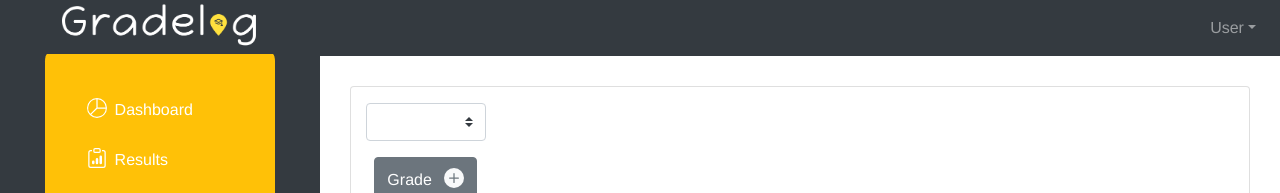
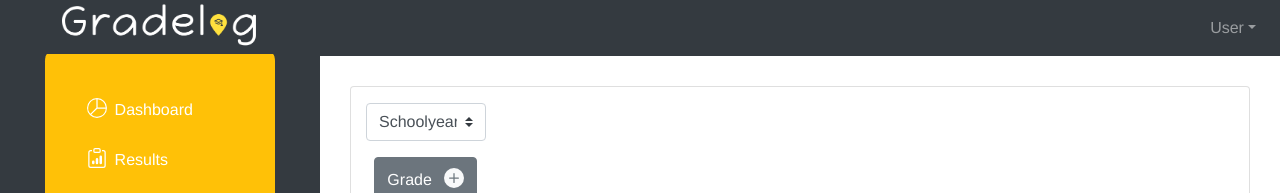
Before and after one commit to N3RDCLASH/gradelog, a Vue app: page /results/grades in a window 1280 px wide. Shown: the top 193 px of the page. Built offline with nearby package versions, Linux system fonts and the light colour scheme; no server answers; the database is empty; sample sign-in values are in the browser's storage.

Commit message:
added todo for grades

```diff
--- a/src/views/Grades/Grades.vue
+++ b/src/views/Grades/Grades.vue
@@ -39,8 +39,15 @@ export default {
   data() {
     return {
       errors: [],
-      schoolyears: [],
-      selectedSchoolyear: "",
+      schoolyears: [
+        {
+          value: null,
+          text: "Schoolyear",
+          disabled: true,
+          selected: true,
+        },
+      ],
+      selectedSchoolyear: null,
       grades: {
         period: {
           1: [],
@@ -64,6 +71,7 @@ export default {
         .collection("results")
         .where("uid", "==", store.state.user.data.uid)
         .where("result_date", ">=", new Date(`10-01-${schoolyear}`))
+        // TODO: this doesn't completly work yet;
         // .where("result_date", "<=", new Date(`08-30-${schoolyear + 1}`))
         .get()
         .then((results) => {
@@ -91,6 +99,9 @@ export default {
     },
 
     generateSelectOptions() {
+      // push the placeholder to the array
+      this.schoolyears.push();
+
       let end = new Date().getFullYear();
       for (let start = 2010; start <= end; start++) {
         this.schoolyears.push({
```
